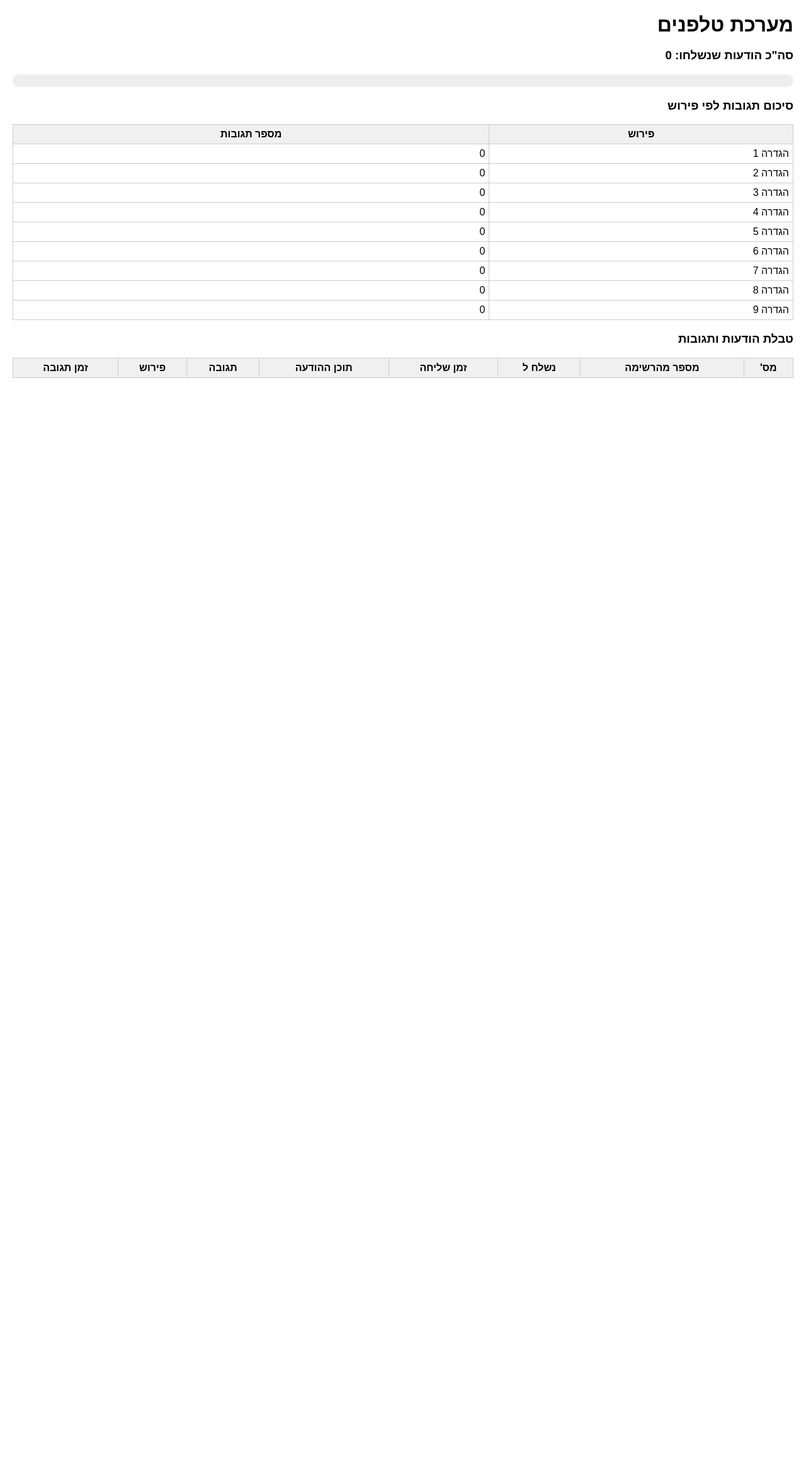
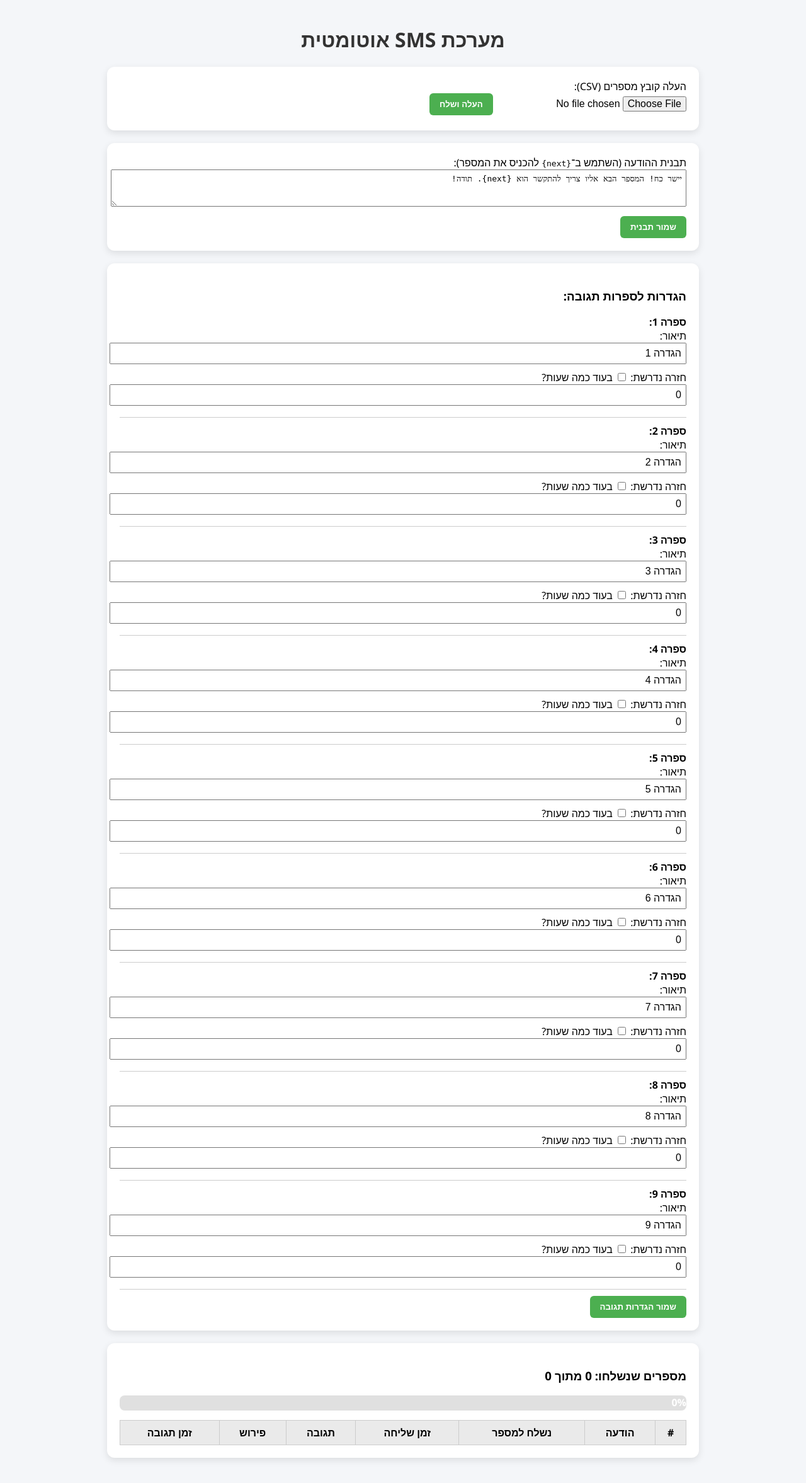
Before and after one commit to uriya222972/sms-auto-bot, a Flask app: page / in a window 1280 px wide. Shown: the whole page at 63% size. Before the commit the page ends 600 px from the top, so only its background shows below. Run offline with Flask 3, Linux system fonts and the light colour scheme; data that the repository does not hold is empty.

Commit message:
Update index.html

```diff
--- a/templates/index.html
+++ b/templates/index.html
@@ -1,113 +1,175 @@
 <!DOCTYPE html>
-<html lang="he">
+<html lang="he" dir="rtl">
 <head>
   <meta charset="UTF-8">
-    <title>מערכת טלפנים</title>
-    <script>
-        async function refreshData() {
-            const res = await fetch("/data");
-            const data = await res.json();
-
-            const table = document.getElementById("response-table").querySelector("tbody");
-            table.innerHTML = "";
-            data.rows.forEach((row, i) => {
-                const sent = data.send_log[i] || {};
-                const resp = data.responses[i] || {};
-                const tr = document.createElement("tr");
-                tr.innerHTML = `
-                    <td>${i + 1}</td>
-                    <td>${row}</td>
-                    <td>${sent.to || ""}</td>
-                    <td>${sent.time || ""}</td>
-                    <td>${sent.message || ""}</td>
-                    <td>${resp.message || ""}</td>
-                    <td>${resp.label || ""}</td>
-                    <td>${resp.time || ""}</td>
-                `;
-                table.appendChild(tr);
-            });
-
-            // update stats
-            document.getElementById("total_sent").innerText = data.total_sent;
-            document.getElementById("progress-bar").style.width = (data.total_sent / data.rows.length * 100) + "%";
-
-            const statsTable = document.getElementById("stats-table").querySelector("tbody");
-            statsTable.innerHTML = "";
-            Object.entries(data.stats).forEach(([label, count]) => {
-                const tr = document.createElement("tr");
-                tr.innerHTML = `<td>${label}</td><td>${count}</td>`;
-                statsTable.appendChild(tr);
-            });
-        }
-
-        setInterval(refreshData, 5000);
-        window.onload = refreshData;
-    </script>
+  <title>מערכת SMS</title>
+  <meta name="viewport" content="width=device-width, initial-scale=1.0">
   <style>
     body {
-            font-family: sans-serif;
+      font-family: "Segoe UI", sans-serif;
+      background: #f4f6f9;
+      margin: 0;
+      padding: 20px;
       direction: rtl;
-            margin: 20px;
     }
-        h1 { margin-bottom: 10px; }
+    h1 {
+      text-align: center;
+      color: #333;
+    }
+    section {
+      background: white;
+      padding: 20px;
+      margin: 20px auto;
+      max-width: 900px;
+      border-radius: 12px;
+      box-shadow: 0 4px 12px rgba(0,0,0,0.1);
+    }
+    label, input, select, textarea {
+      font-size: 1em;
+    }
+    input[type="text"], input[type="number"], textarea {
+      width: 100%;
+      padding: 6px;
+      margin-bottom: 10px;
+    }
+    input[type="file"] {
+      margin-bottom: 10px;
+    }
+    table {
+      width: 100%;
+      border-collapse: collapse;
+      margin-top: 15px;
+    }
+    th, td {
+      padding: 8px;
+      border: 1px solid #ccc;
+      text-align: center;
+    }
+    th {
+      background: #eaeaea;
+    }
     .progress-container {
-            width: 100%;
-            background: #eee;
-            height: 20px;
-            margin: 5px 0;
-            border-radius: 10px;
+      background: #e0e0e0;
+      border-radius: 8px;
+      height: 24px;
+      overflow: hidden;
+      margin-top: 5px;
     }
     .progress-bar {
+      background: #4caf50;
       height: 100%;
-            background: green;
       width: 0%;
-            border-radius: 10px;
+      transition: width 0.3s;
+      color: white;
+      text-align: center;
+      font-weight: bold;
     }
-        table {
-            border-collapse: collapse;
-            width: 100%;
-            margin-top: 10px;
+    button {
+      background: #4caf50;
+      color: white;
+      padding: 10px 16px;
+      border: none;
+      border-radius: 6px;
+      cursor: pointer;
+      font-weight: bold;
     }
-        th, td {
-            border: 1px solid #ccc;
-            padding: 6px;
-        }
-        th {
-            background: #f0f0f0;
+    button:hover {
+      background: #45a049;
     }
   </style>
 </head>
 <body>
-    <h1>מערכת טלפנים</h1>
+  <h1>מערכת SMS אוטומטית</h1>
 
-    <h3>סה"כ הודעות שנשלחו: <span id="total_sent">0</span></h3>
+  <section>
+    <form method="POST" action="/upload" enctype="multipart/form-data">
+      <label>העלה קובץ מספרים (CSV):</label><br>
+      <input type="file" name="file" accept=".csv" required>
+      <button type="submit">העלה ושלח</button>
+    </form>
+  </section>
+
+  <section>
+    <form method="POST">
+      <label>תבנית ההודעה (השתמש ב־<code>{next}</code> להכניס את המספר):</label>
+      <textarea name="template" rows="3">{{ template }}</textarea>
+      <button name="update_template" type="submit">שמור תבנית</button>
+    </form>
+  </section>
+
+  <section>
+    <form method="POST">
+      <h3>הגדרות לספרות תגובה:</h3>
+      {% for key, value in response_map.items() %}
+        <div style="margin-bottom: 10px; border-bottom: 1px solid #ccc; padding-bottom: 8px;">
+          <strong>ספרה {{ key }}:</strong><br>
+          תיאור: <input type="text" name="label_{{ key }}" value="{{ value.label }}">
+          חזרה נדרשת: <input type="checkbox" name="callback_{{ key }}" {% if value.callback_required %}checked{% endif %}>
+          בעוד כמה שעות? <input type="number" name="hours_{{ key }}" value="{{ value.hours }}" min="0">
+        </div>
+      {% endfor %}
+      <button name="update_response_map" type="submit">שמור הגדרות תגובה</button>
+    </form>
+  </section>
+
+  <section>
+    <h3>מספרים שנשלחו: <span id="sentCount">{{ total_sent }}</span> מתוך {{ rows | length }}</h3>
     <div class="progress-container">
-        <div class="progress-bar" id="progress-bar"></div>
+      <div class="progress-bar" id="progressBar" style="width: 0%">0%</div>
     </div>
-
-    <h3>סיכום תגובות לפי פירוש</h3>
-    <table id="stats-table">
-        <thead>
-            <tr><th>פירוש</th><th>מספר תגובות</th></tr>
-        </thead>
-        <tbody></tbody>
-    </table>
-
-    <h3>טבלת הודעות ותגובות</h3>
-    <table id="response-table">
+    <table id="dataTable">
       <thead>
         <tr>
-                <th>מס'</th>
-                <th>מספר מהרשימה</th>
-                <th>נשלח ל</th>
+          <th>#</th>
+          <th>הודעה</th>
+          <th>נשלח למספר</th>
           <th>זמן שליחה</th>
-                <th>תוכן ההודעה</th>
           <th>תגובה</th>
           <th>פירוש</th>
           <th>זמן תגובה</th>
         </tr>
       </thead>
-        <tbody></tbody>
+      <tbody>
+      </tbody>
     </table>
+  </section>
+
+  <script>
+    async function refreshData() {
+      const res = await fetch("/data");
+      const data = await res.json();
+      const tbody = document.querySelector("#dataTable tbody");
+      const sentCount = document.getElementById("sentCount");
+      const progressBar = document.getElementById("progressBar");
+      tbody.innerHTML = "";
+
+      let total = data.rows.length;
+      let sent = data.total_sent;
+      sentCount.textContent = sent;
+
+      data.rows.forEach((row, i) => {
+        const sentData = data.send_log[i] || {};
+        const resp = data.responses[i] || {};
+        const tr = document.createElement("tr");
+        tr.innerHTML = `
+          <td>${i + 1}</td>
+          <td>${sentData.message || row}</td>
+          <td>${sentData.to || ""}</td>
+          <td>${sentData.time || ""}</td>
+          <td>${resp.message || ""}</td>
+          <td>${resp.label || ""}</td>
+          <td>${resp.time || ""}</td>
+        `;
+        tbody.appendChild(tr);
+      });
+
+      const percent = total ? Math.round((sent / total) * 100) : 0;
+      progressBar.style.width = percent + "%";
+      progressBar.textContent = percent + "%";
+    }
+
+    setInterval(refreshData, 3000);
+    refreshData();
+  </script>
 </body>
 </html>
```
Lines whose indentation alone changed are shown as unchanged.
